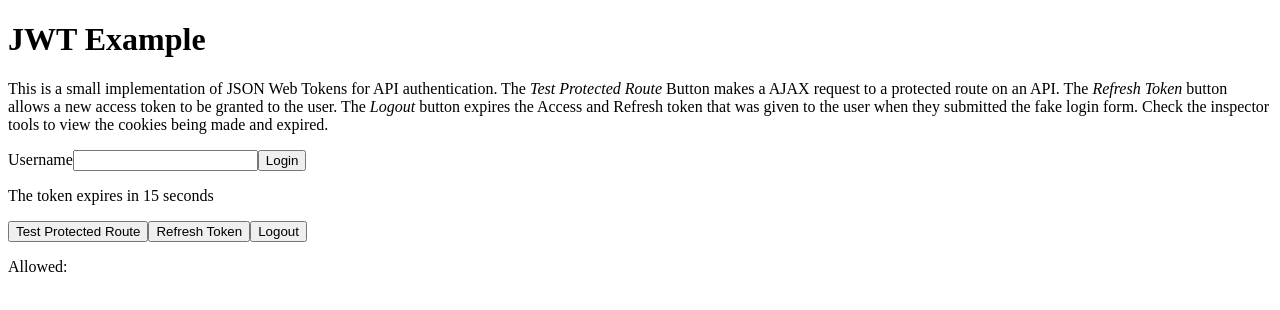
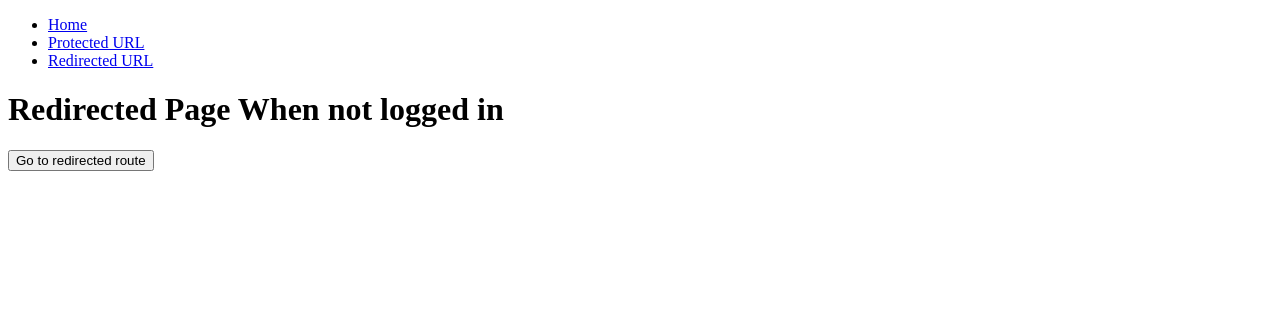
Before and after one commit to wbrink/jwt-example, a React (Create React App) app in the folder client/: page /redirected in a window 1280 px wide. Shown: the top 310 px of the page. Built offline with nearby package versions, Linux system fonts and the light colour scheme.

Commit message:
setting up protected route

```diff
--- a/client/src/App.js
+++ b/client/src/App.js
@@ -1,13 +1,46 @@
 import React from 'react';
 import {BrowserRouter as Router, Switch, Route, Link} from "react-router-dom";
 import Main from './components/Main';
+import PrivateRoute from "./components/PrivateRoute";
+import Protected from "./components/Protected";
+import PageRedirection from "./components/PageRedirection";
 // import './App.css';
 
 function App() {
   return (
-    <div>
-      <Main />
-    </div>
+    <Router>
+      <div>
+        <nav>
+          <ul>
+            <li>
+              <Link to="/">Home</Link>
+            </li>
+            <li>
+              <Link to="/protected">Protected URL</Link>
+            </li>
+            <li>
+              <Link to="/redirected">Redirected URL</Link>
+            </li>
+
+          </ul>
+        </nav>
+
+        <Switch>
+          {/* home */}
+          <Route exact path="/">
+            <Main />
+          </Route>
+
+          <Route exact path="/redirected" component={PageRedirection} />
+
+          {/* protected Route */}
+          {/* <PrivateRoute exact path="/protected" component={Protected} /> */}
+
+          <PrivateRoute exact path="/protected" component={Protected} />
+        </Switch>
+
+      </div>
+    </Router>
   );
 }
 
--- a/client/src/components/Main/index.js
+++ b/client/src/components/Main/index.js
@@ -101,9 +101,6 @@ function Main(props) {
       <button onClick={refreshToken}>Refresh Token</button>
       <button onClick={logout}>Logout</button>
       <p>Allowed: {allowed}</p>
-
-
-
     </div>
 
   )
--- /dev/null
+++ b/client/src/components/PageRedirection/index.js
@@ -0,0 +1,36 @@
+import React, {useEffect} from "react";
+
+function PageRedirection(props) {
+
+  const handleClick = () => {
+    if (props.hasOwnProperty('location')) {
+      console.log("has location");
+      if (props.hasOwnProperty("state")) {
+        console.log("has state");
+        if (props.hasOwnProperty("from")) {
+          console.log("has from");
+          if (props.hasOwnProperty("pathname")) {
+            console.log("has pathname");
+          }
+        }
+
+      }
+    }
+    // props.history.push(props.location.state.from.pathname)
+  }
+
+  useEffect(() => {
+    console.log("Props for redirected", props);
+  }, [])
+
+  return (
+    <div>
+          <h1>Redirected Page When not logged in</h1>
+          <button onClick={handleClick}>Go to redirected route</button>
+    </div>
+
+
+  )
+}
+
+export default PageRedirection;
--- a/client/src/components/PrivateRoute.js
+++ b/client/src/components/PrivateRoute.js
@@ -1,14 +1,48 @@
-import React from "react";
+import React, {useEffect, useState} from "react";
 import {Redirect, Route} from "react-router-dom";
 
 function PrivateRoute({ component: Component, ...rest}) {
+  const [loggedIn, setLoggedIn] = useState(null);
+
+  // make fetch call to see if user is logged in
+  useEffect(() => {
+    const abortCtrl = new AbortController();
+    const opts = {signal: abortCtrl.signal};
+
+    fetch("/api/isLoggedIn")
+      .then(res => {
+        if (res.status >= 400 && res.status <= 600) {
+          console.log("not logged in");
+          return {authorized: false}
+        } else {
+          return res.json();
+        }
+      })
+      .then(data => {
+        setLoggedIn(data.authorized);
+      })
+      .catch(error => {
+        console.log("caught an error", error);
+
+        if (error.name === "AbortError") {
+          console.log("request was cancelled");
+        }
+      })
+
+
+    return () => abortCtrl.abort();
+  }, [])
+
   return (
-    <Route {...props}
-      // route props
-      render={routeProps => isLoggedIn ? <Component {...routeProps} /> : <Redirect to="/login" />}
-    />
+    <div>
+      {/* if fetch call has not loaded then leave blank screen */}
+      {loggedIn == null && ("ddd") }
+      {loggedIn !== null && <Route {...rest} render={(props) => loggedIn ? <Component {...props} /> : <Redirect to={{pathname: "/redirected", state: {from: props.location}}} /> } /> }
+    </div>
   )
 }
 
 
+
+
 export default PrivateRoute;
--- /dev/null
+++ b/client/src/components/Protected/index.js
@@ -0,0 +1,9 @@
+import React from "react";
+
+function Protected(props) {
+  return (
+    <h1>Protected Route</h1>
+  )
+}
+
+export default Protected;
```
Also changed, not shown: client/src/utils/isLoggedIn.js (added, +20 -0 lines), 1 other file (tests, documents, lock files or other folders).
